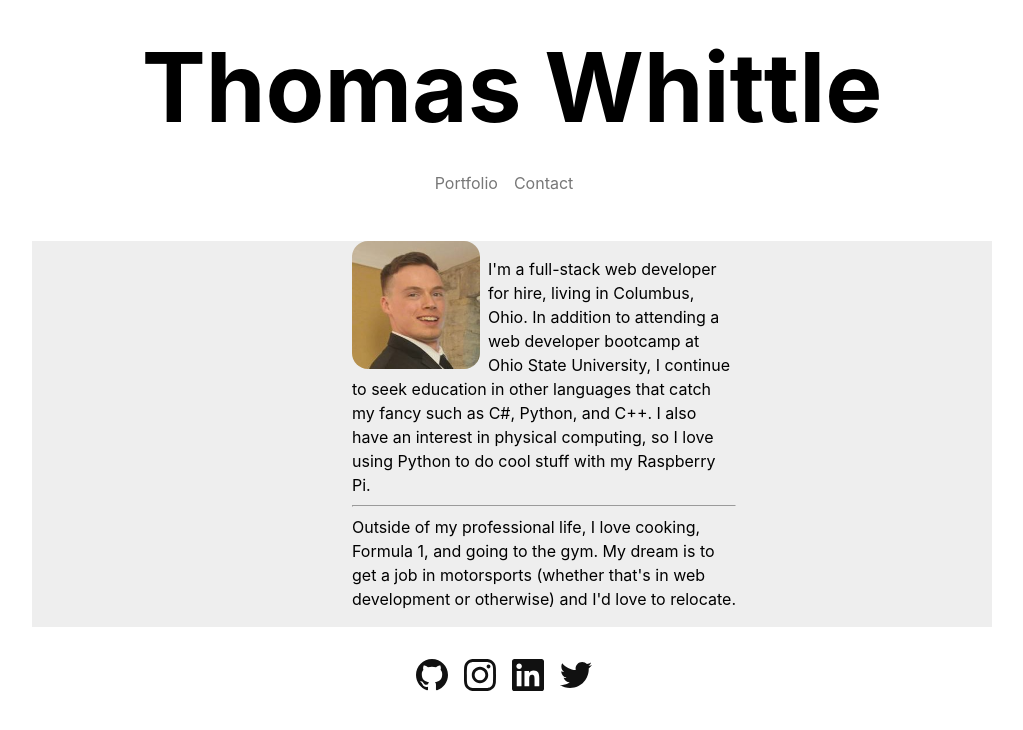
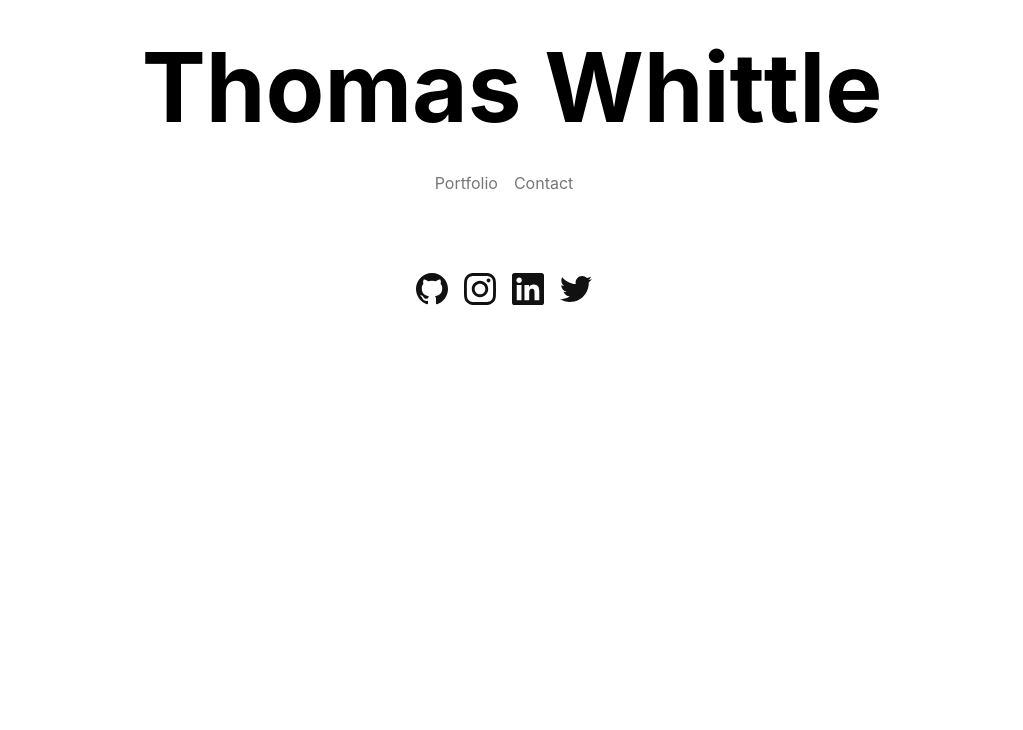
Before and after one commit to Settc/react-portfolio, a React (Create React App) app: page /portfolio in a window 1280 px wide. Shown: the top 730 px of the page, without its empty margins (128-1151 px from the left). Built offline with nearby package versions, Linux system fonts and the light colour scheme.

Commit message:
Fix hash router links

```diff
--- a/src/components/App/App.js
+++ b/src/components/App/App.js
@@ -13,9 +13,9 @@ function App() {
     <Header />
 
     <HashRouter>
-      <Route path="/" exact component={Main} />
-      <Route path="/portfolio" exact component={Portfolio} />
-      <Route path="/contact" exact component={Contact} />
+      <Route path="/react-portfolio/#/" exact component={Main} />
+      <Route path="/react-portfolio/#/portfolio" exact component={Portfolio} />
+      <Route path="/react-portfolio/#/contact" exact component={Contact} />
     </HashRouter>
 
 
```
